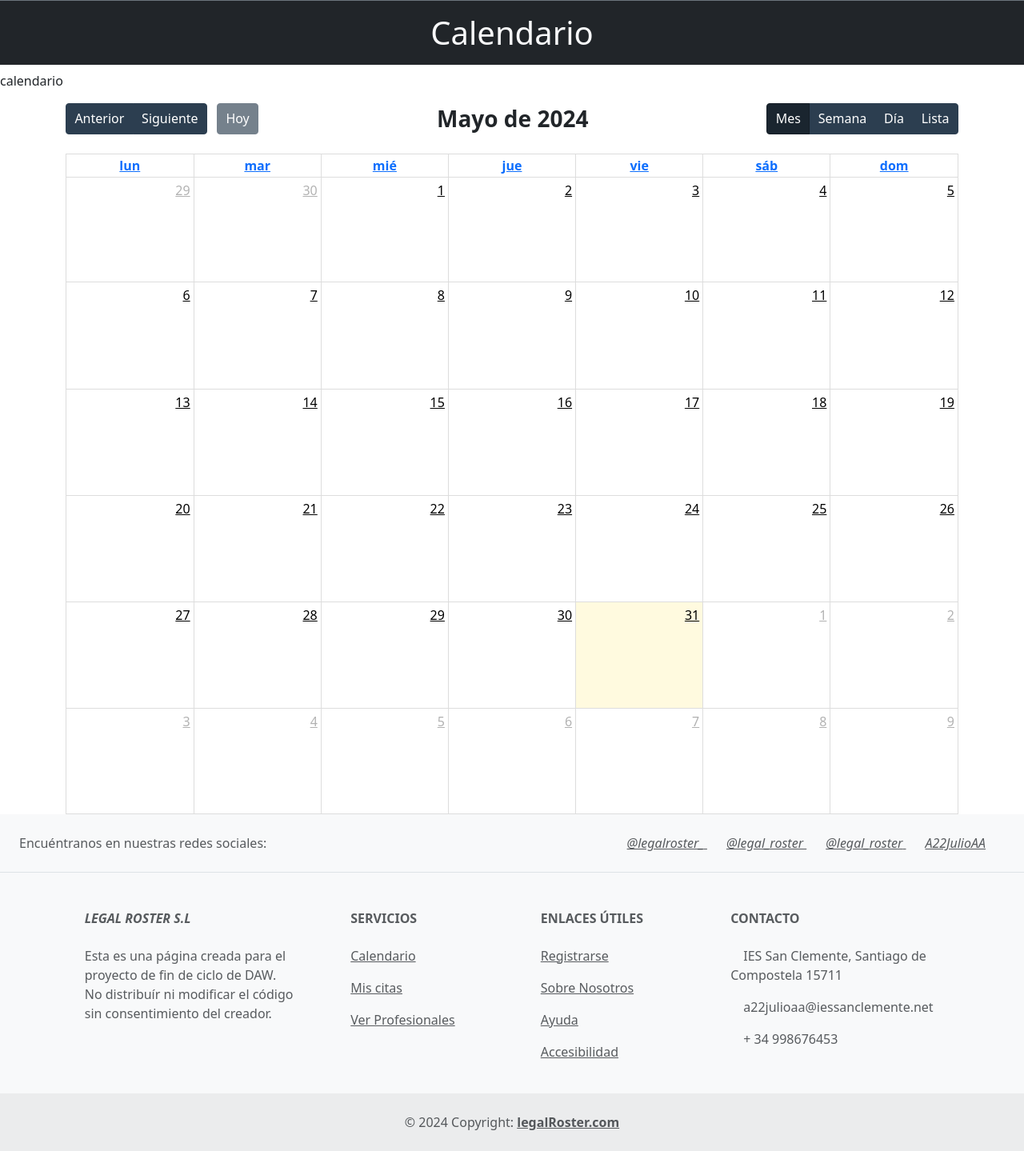
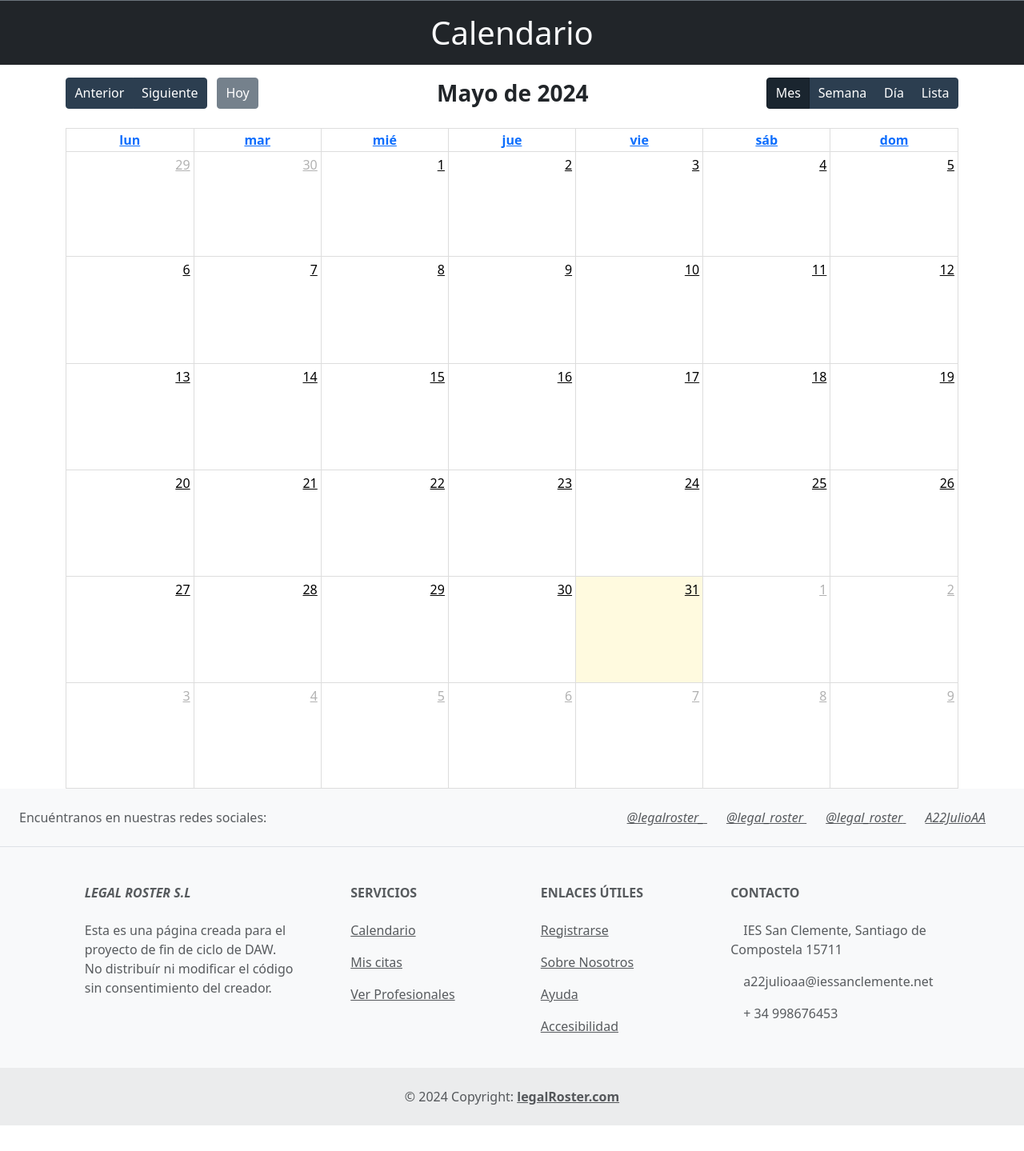
Before and after one commit to A22JulioAA/legal_code, a Django app: page /calendario/ in a window 1280 px wide. Shown: the part 118-1557 px from the top of the page at 80% size. After the commit the page ends 1525 px from the top, so only its background shows below. Run offline with Django 5.2, Linux system fonts and the light colour scheme; the visitor is signed in with stand-in values (Sample User, id 1); lists and menus that the app fills with data are empty; some libraries are stand-ins or nearby versions.

Commit message:
Prueba 2 calendario

```diff
--- a/core/templates/core/calendario.html
+++ b/core/templates/core/calendario.html
@@ -16,7 +16,7 @@ Calendario
 <section class="border-top border-secondary">
     <h1 class="bg-dark text-light text-center p-3">Calendario</h1>
 </section>
-calendario
+
 
 <section class="container mt-3" id="calendar" data-citas="{{ citas }}">
 
```
